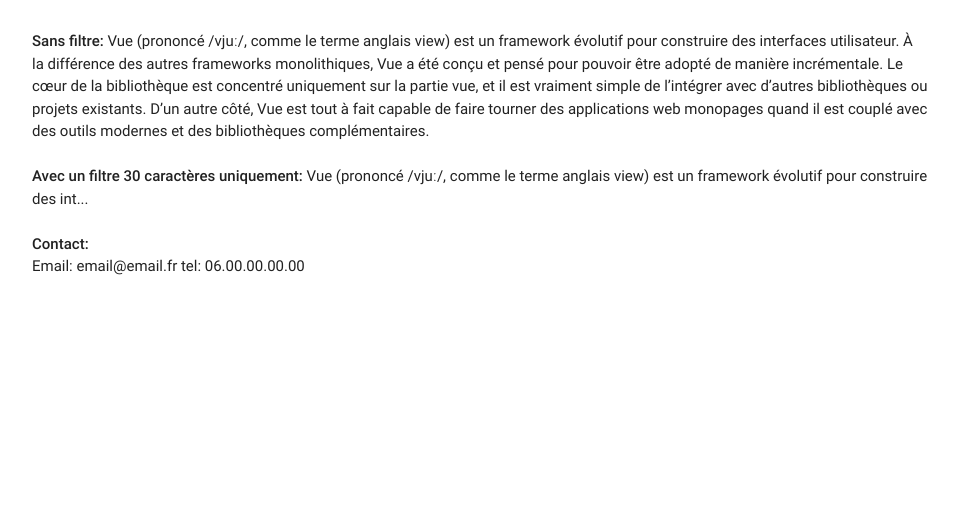
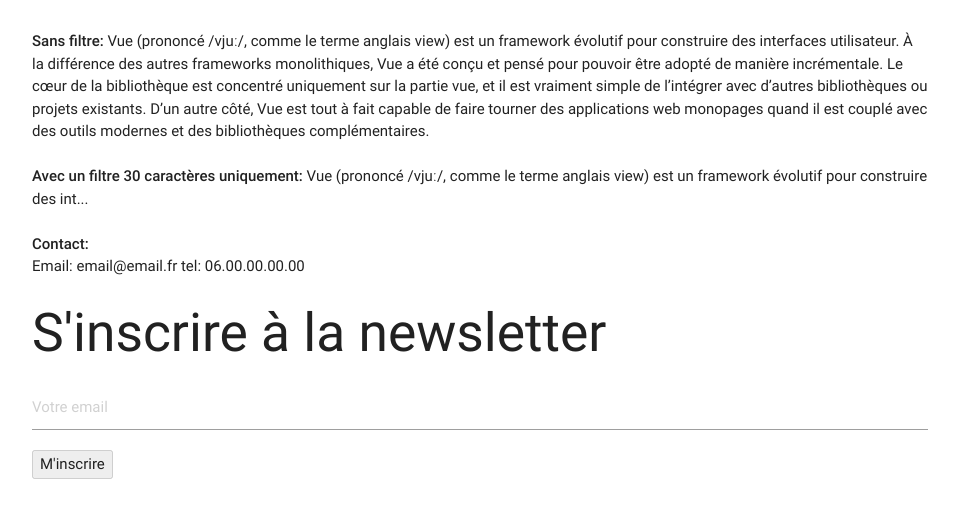
Before and after one commit to molodoi/CodeConceptVueJs, a website: page divers.html in a window 1280 px wide. Shown: the whole page, without its empty margins (160-1119 px from the left). Drawn offline with nearby package versions, Linux system fonts and the light colour scheme.

Commit message:
Activer désactiver un bouton en fonction de la valeur d'une computed property

```diff
--- a/divers.html
+++ b/divers.html
@@ -26,6 +26,12 @@
                     <br />
                     <strong>Contact:</strong><br />
                     {{ contact }}
+
+                    <h2>S'inscrire à la newsletter</h2>
+                    <form>
+                        <input type="text" placeholder="Votre email" v-model="emailNewsletter">
+                        <button v-bind:disabled="emailInvalid" v-bind:class="{ active: !emailInvalid }">M'inscrire</button>
+                    </form>
                 </p>
             </div>
         </div>
@@ -43,11 +49,16 @@
                 À la différence des autres frameworks monolithiques, Vue a été conçu et pensé pour pouvoir être adopté de manière incrémentale.
                 Le cœur de la bibliothèque est concentré uniquement sur la partie vue, et il est vraiment simple de l’intégrer avec d’autres
                 bibliothèques ou projets existants. D’un autre côté, Vue est tout à fait capable de faire tourner des applications web monopages
-                quand il est couplé avec des outils modernes et des bibliothèques complémentaires.`
+                quand il est couplé avec des outils modernes et des bibliothèques complémentaires.`,
+                emailNewsletter: ''
             },
             computed: {
                 contact: function(){
                     return 'Email: '+ this.email + ' tel: ' + this.phone;
+                },
+                emailInvalid: function(){
+                    var re = /^(([^<>()\[\]\\.,;:\s@"]+(\.[^<>()\[\]\\.,;:\s@"]+)*)|(".+"))@((\[[0-9]{1,3}\.[0-9]{1,3}\.[0-9]{1,3}\.[0-9]{1,3}\])|(([a-zA-Z\-0-9]+\.)+[a-zA-Z]{2,}))$/;
+                    return !re.test(String(this.emailNewsletter).toLowerCase());
                 }
             },
             filters: {
```
